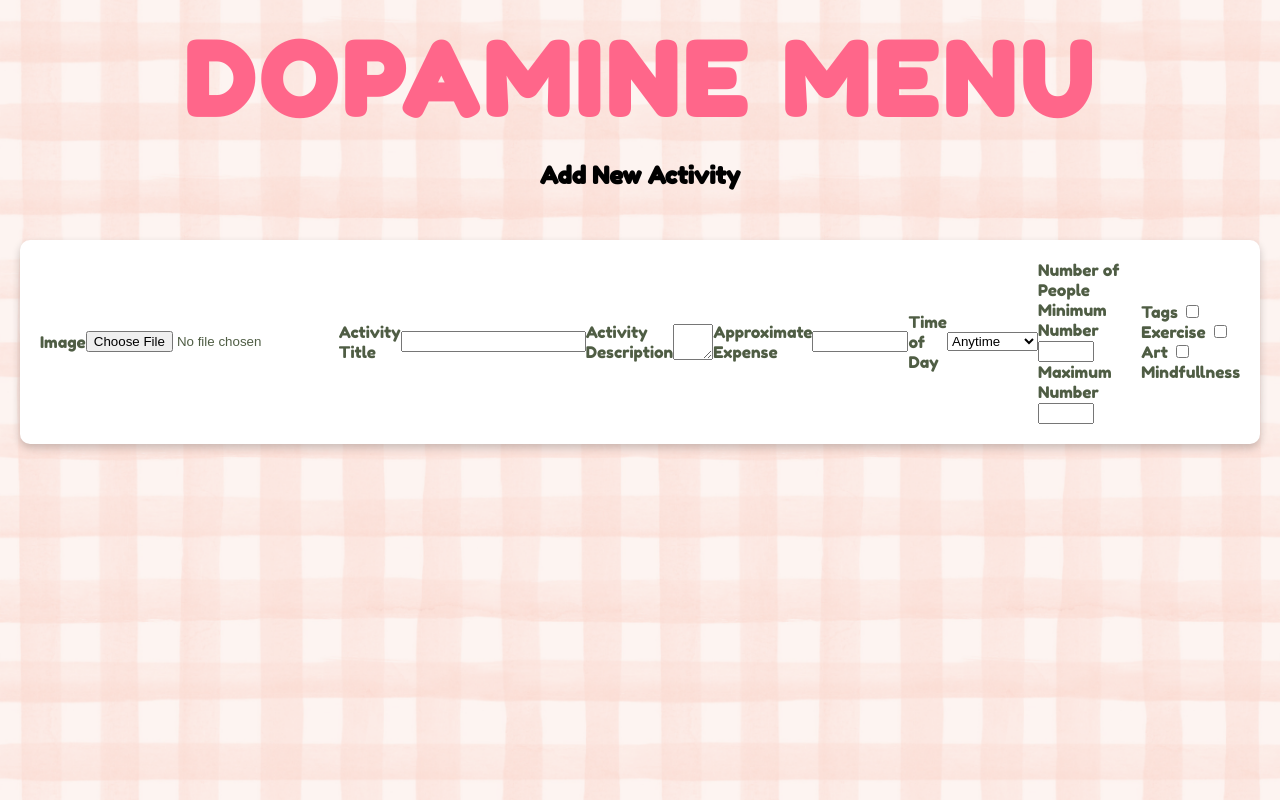
After one commit to ah1028/WiTathon25, a Flask app: template Combining/templates/new-activity.html in a window 1280 px wide. The commit adds this page. Run offline with Flask 3, Linux system fonts and the light colour scheme; the template is opened without the code that fills it, so the values that code supplies are empty.

Commit message:
Added new activity page

```diff
--- a/Combining/dopamine_menu.py
+++ b/Combining/dopamine_menu.py
@@ -23,3 +23,10 @@ def login():
 @app.route('/menupage/')
 def menupage():
     return render_template('menupage.html')
+
+@app.route('/new-activity/')
+def new_activity():
+    # image = request.form['image']
+    # print(image)
+
+    return render_template(url_for('new-activity.html'))
--- a/Combining/static/login_style.css
+++ b/Combining/static/login_style.css
@@ -1,3 +1,7 @@
+form {
+    color: #4f5d44;
+}
+
 .login-container {
     background-color: white;
     padding: 40px;
@@ -53,4 +57,5 @@
     font-size: 40px;
     margin-top: 20px;
     margin-bottom: 10px;
+    color: #4f5d44;
 }
--- a/Combining/static/menu_style.css
+++ b/Combining/static/menu_style.css
@@ -10,6 +10,7 @@
     padding: 20px;
     border-radius: 10px;
     box-shadow: 0 4px 8px rgba(0, 0, 0, 0.2);
+    color: #4f5d44;
 }
 
 .filter-container div {
--- /dev/null
+++ b/Combining/static/new_activity_style.css
@@ -0,0 +1,13 @@
+.activity-container {
+    display: flex;
+    justify-content: center;
+    align-items: center;
+    width: 100%;
+    max-width: 1200px;
+    margin-top: 30px;
+    background-color: white;
+    padding: 20px;
+    border-radius: 10px;
+    box-shadow: 0 4px 8px rgba(0, 0, 0, 0.2);
+    color: #4f5d44;
+}
--- /dev/null
+++ b/Combining/templates/new-activity.html
@@ -0,0 +1,75 @@
+<!DOCTYPE html>
+<html lang="en">
+    <head>
+        <meta charset="UTF-8">
+        <meta name="viewport" content="width=device-width, initial-scale=1.0">
+        <link rel="stylesheet" type="text/css" href="{{ url_for('static', filename='style.css') }}">
+        <link rel="stylesheet" type="text/css" href="{{ url_for('static', filename='new_activity_style.css') }}">
+        <link href="https://fonts.googleapis.com/css2?family=Fredoka+One&display=swap" rel="stylesheet">
+        <title>Dopamine Menu</title>
+    </head>
+    <body>
+        <h1>Dopamine Menu</h1>
+
+        <h2>Add New Activity</h2>
+    <!-- New Activity -->
+    <div class="activity-container">
+        <form id="activity-form" method="POST" action="./new-activity"></form>
+        <!-- Image -->
+        <label>Image</label>
+        <input type="file" name="image" id="fileInput" accept="image/*"/>
+        <!-- Location -->
+        <!-- Title -->
+        <label>Activity Title</label>
+        <input type="text" name="title" id="title">
+        <!-- Description -->
+        <label>Activity Description</label>
+        <textarea type="text" name="description" id="description"></textarea>
+        <!-- Expense -->
+        <label>Approximate Expense</label>
+        <input type="number" id="expense" name="expense" min="0" max="1028" step="0.01">
+        <!-- Time of Day -->
+        <label>Time of Day</label>
+        <select id="dropdown" name="tod">
+          <option value="A">Anytime</option>
+          <option value="B4">Before dark</option>
+          <option value="AD">After dark</option>
+        </select>
+        <!-- People min, max -->
+        <div id="people-div">
+            <label>Number of People</label>
+            <label>Minimum Number</label>
+            <input type="number" id="min-people" name="min-people" min="1" max="20" step="1">
+            <label>Maximum Number</label>
+            <input type="number" id="max-people" name="max-people" min="1" max="20" step="1">
+            <p id="error-message" style="color: red; display: none;">Min must be less than Max</p>
+        </div>
+        <!-- Tags -->
+        <div id="tags-div">
+            <label>Tags</label>
+              <input id="exercise" name="exercise" type="checkbox" value="True">Exercise
+              <input id="art" name="art" type="checkbox" value="True">Art
+              <input id="mindfullness" name="mindfullness" type="checkbox" value="True">Mindfullness
+            </div>
+            <!-- <button onclick="window.location.href='{{url_for('menupage')}}';">Submit</button> -->
+        </form>
+    </div>
+
+    <script>
+        document.getElementById("min-people").addEventListener("input", validateMinMax);
+        document.getElementById("max-people").addEventListener("input", validateMinMax);
+
+        function validateMinMax() {
+            const minPeople = document.getElementById("min-people").value;
+            const maxPeople = document.getElementById("max-people").value;
+            const errorMessage = document.getElementById("error-message");
+
+            if (minPeople && maxPeople && parseInt(minPeople) >= parseInt(maxPeople)) {
+                errorMessage.style.display = "block";
+            } else {
+                errorMessage.style.display = "none";
+            }
+        }
+    </script>
+    </body>
+</html>
```
Also changed, not shown: Combining/static/style.css (line endings or trailing spaces).
